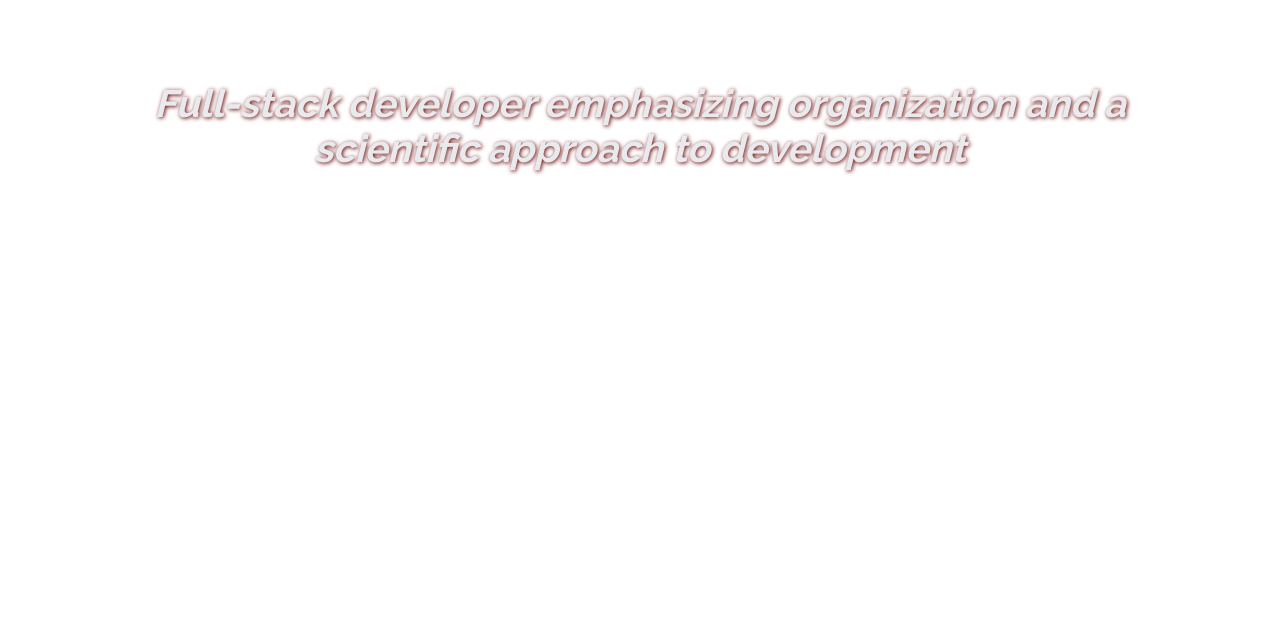
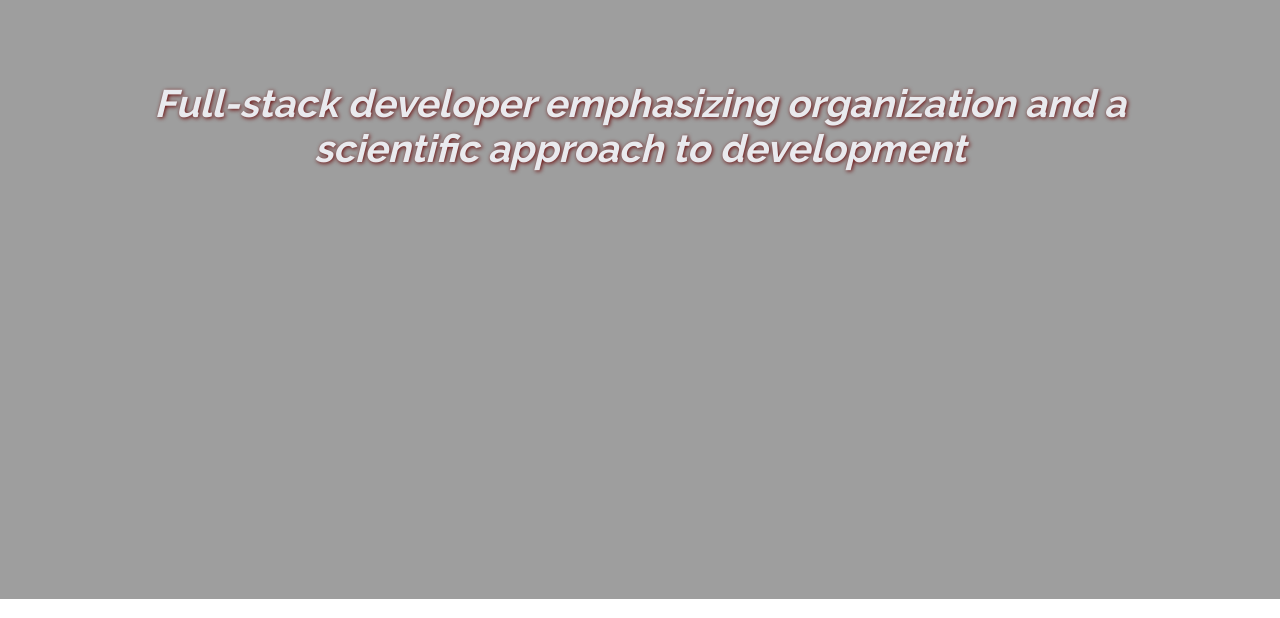
Before and after one commit to joelacasse/portfolio, a plain HTML site: page index.html in a window 1280 px wide. Shown: the part 201-819 px from the top of the page. Drawn offline with Linux system fonts and the light colour scheme; the site is published under a folder, as on GitHub Pages, so addresses that start at the root find nothing.

Commit message:
rel path

```diff
--- a/style.css
+++ b/style.css
@@ -3,7 +3,7 @@ body{
 }
 header{
   height: 100vh;
-  background-image: url(/mtn.jpg.jpg);
+  background-image: url(mtn.jpg.jpg);
   background-size: cover;
   background-repeat: no-repeat;
   background-position: center 20%;
```
